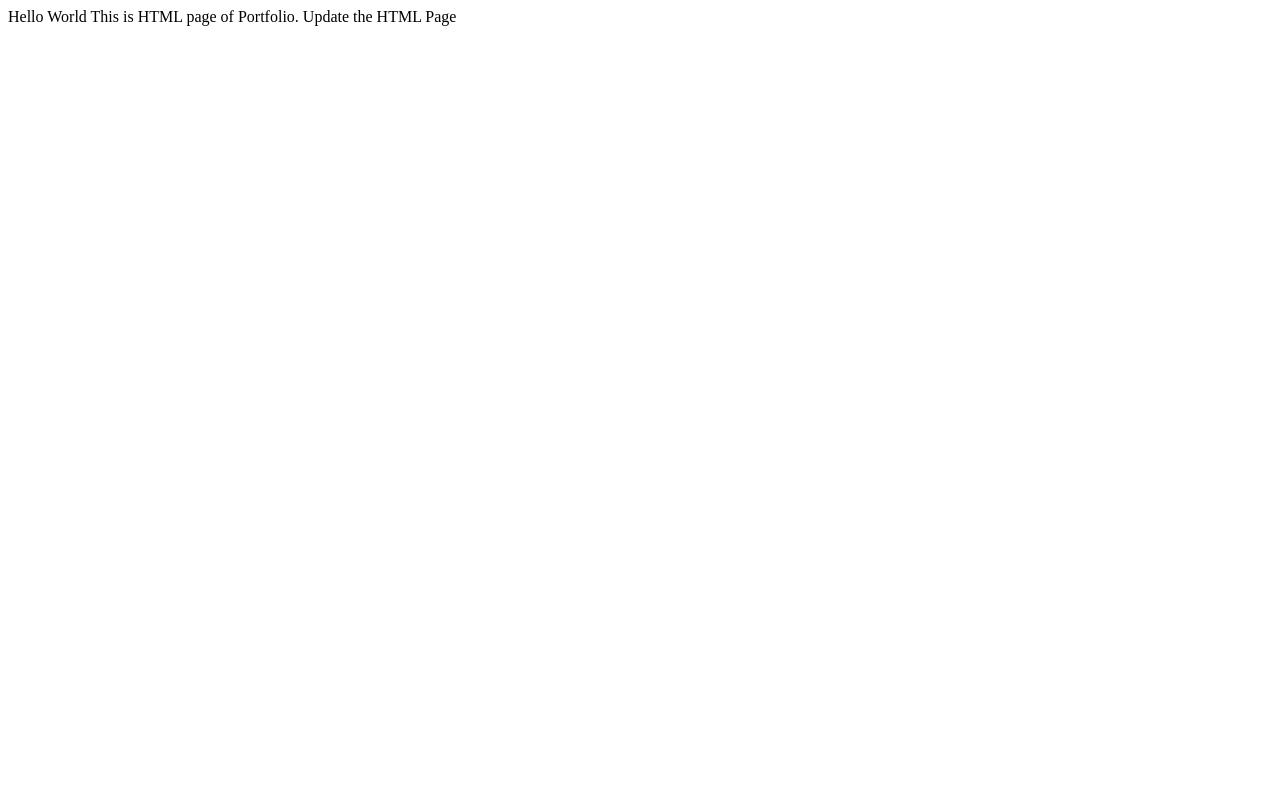
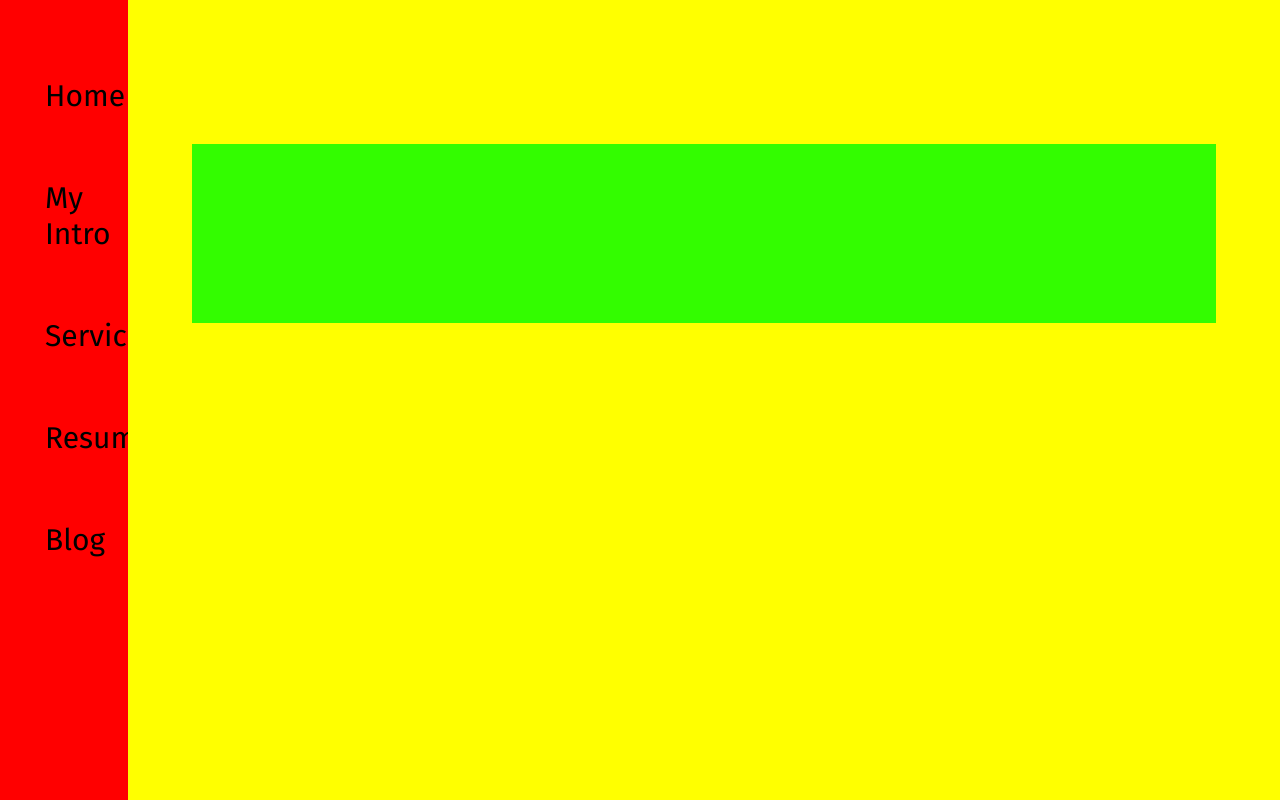
Before and after one commit to Mbhure/Mbhure.github.io, a plain HTML site: page index.html in a window 1280 px wide. Drawn offline with Linux system fonts and the light colour scheme.

Commit message:
working1

```diff
--- a/index.html
+++ b/index.html
@@ -1,12 +1,37 @@
 <!DOCTYPE html>
 <html lang="en">
+
 <head>
     <meta charset="UTF-8">
     <meta http-equiv="X-UA-Compatible" content="IE=edge">
     <meta name="viewport" content="width=device-width, initial-scale=1.0">
-    <title>Document</title>
+    <title>Manish Bhure Web-Developer</title>
+    <link rel="stylesheet" href="style.css">
 </head>
+
 <body>
-    Hello World This is HTML page of Portfolio. Update the HTML Page
+    <div class="container">
+
+
+    <div class="sidebar">
+
+        <nav>
+            <ul>
+                <li>Home</li>
+                <li>My Intro</li>
+                <li>Services</li>
+                <li>Resume</li>
+                <li>Blog</li>
+            </ul>
+        </nav>
+    </div>
+    <div class="main">
+        <div class="infoContainer">
+
+        </div>
+    </div>
+
+</div>
 </body>
+
 </html>
--- /dev/null
+++ b/style.css
@@ -0,0 +1,40 @@
+@import url('https://fonts.googleapis.com/css2?family=Fira+Sans:ital@0;1&display=swap');
+
+* {
+    margin: 0;
+    padding: 0;
+}
+
+.sidebar {
+    background-color: red;
+    width: 10vw;
+    font-family: 'Fira Sans', sans-serif;
+    height: 100vh;
+}
+
+.sidebar nav {
+    padding: 45px;
+}
+
+.sidebar nav li {
+    list-style: none;
+    font-size: 30px;
+    padding: 33px 0;
+}
+
+.main {
+    background-color: yellow;
+    width: 90vw;
+}
+
+.container {
+    display: flex;
+}
+
+.infoContainer{
+    background-color: rgb(51, 253, 0);
+    height:14vw ;
+    width: 80vw;
+    margin: 144px auto;
+
+}
```
Also changed, not shown: index.js (added).
